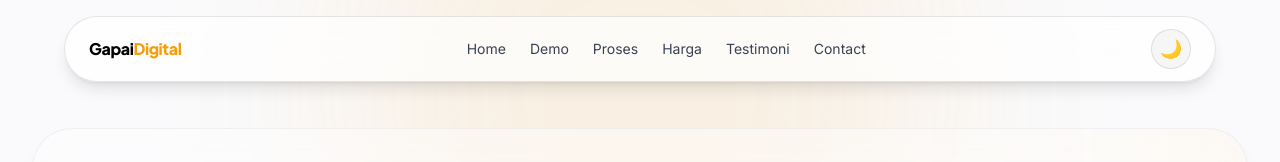
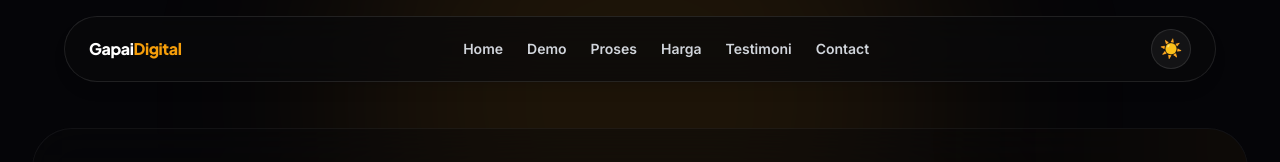
Before and after one commit to rafirachmawan/Rafi-Web-Studio, a React (Vite) app: page / in a window 1280 px wide. Shown: the top 162 px of the page. Built offline with nearby package versions, Linux system fonts and the light colour scheme.

Commit message:
feat: implement responsive navigation component with theme toggle and initial dark mode support

```diff
--- a/index.html
+++ b/index.html
@@ -1,10 +1,20 @@
 <!doctype html>
-<html lang="en">
+<html lang="en" class="dark">
   <head>
     <meta charset="UTF-8" />
     <link rel="icon" type="image/png" href="/favicon.png" />
     <meta name="viewport" content="width=device-width, initial-scale=1.0" />
     <title>GapaiDigital | Solusi Digitalisasi Bisnis & Startup Anda</title>
+    <script>
+      (function() {
+        const theme = localStorage.getItem("theme");
+        if (theme === "light") {
+          document.documentElement.classList.remove("dark");
+        } else {
+          document.documentElement.classList.add("dark");
+        }
+      })();
+    </script>
   </head>
   <body>
     <div id="root"></div>
--- a/src/components/common/Navbar.jsx
+++ b/src/components/common/Navbar.jsx
@@ -1,10 +1,14 @@
-import { useEffect, useState } from "react";
-
+import { useEffect, useState, useRef } from "react";
+import { Menu, X } from "lucide-react";
+import { AnimatePresence, motion } from "framer-motion";
 
 export default function Navbar() {
   const [darkMode, setDarkMode] = useState(() => {
-    return localStorage.getItem("theme") === "dark";
+    const saved = localStorage.getItem("theme");
+    return saved ? saved === "dark" : true;
   });
+  const [mobileMenuOpen, setMobileMenuOpen] = useState(false);
+  const navRef = useRef(null);
 
   useEffect(() => {
     if (darkMode) {
@@ -16,51 +20,105 @@ export default function Navbar() {
     }
   }, [darkMode]);
 
+  // Close mobile menu when clicking outside
+  useEffect(() => {
+    function handleClickOutside(event) {
+      if (navRef.current && !navRef.current.contains(event.target)) {
+        setMobileMenuOpen(false);
+      }
+    }
+    if (mobileMenuOpen) {
+      document.addEventListener("mousedown", handleClickOutside);
+      document.addEventListener("touchstart", handleClickOutside);
+    }
+    return () => {
+      document.removeEventListener("mousedown", handleClickOutside);
+      document.removeEventListener("touchstart", handleClickOutside);
+    };
+  }, [mobileMenuOpen]);
+
+  // Close mobile menu on window resize to desktop
+  useEffect(() => {
+    function handleResize() {
+      if (window.innerWidth >= 768) {
+        setMobileMenuOpen(false);
+      }
+    }
+    window.addEventListener("resize", handleResize);
+    return () => window.removeEventListener("resize", handleResize);
+  }, []);
+
+  const navLinks = [
+    { label: "Home", href: "#home" },
+    { label: "Demo", href: "#demo" },
+    { label: "Proses", href: "#proses" },
+    { label: "Harga", href: "#harga" },
+    { label: "Testimoni", href: "#testimoni" },
+    { label: "Contact", href: "#contact" }
+  ];
+
   return (
-    <div className="fixed top-4 left-1/2 -translate-x-1/2 z-50 w-[92%] max-w-6xl">
-      <div className="backdrop-blur-xl bg-white/70 dark:bg-white/5 border border-black/10 dark:border-white/10 rounded-full px-4 md:px-6 py-3 flex justify-between items-center shadow-lg transition-colors duration-300">
+    <div ref={navRef} className="fixed top-4 left-1/2 -translate-x-1/2 z-50 w-[92%] max-w-6xl flex flex-col gap-2">
+      {/* MAIN BAR */}
+      <div className="backdrop-blur-xl bg-white/70 dark:bg-zinc-950/70 border border-black/10 dark:border-white/10 rounded-full px-4 md:px-6 py-3 flex justify-between items-center shadow-lg transition-colors duration-300">
         <h1 className="font-heading font-extrabold text-base tracking-tight text-black dark:text-white">
           Gapai<span className="text-amber-500">Digital</span>
         </h1>
 
         {/* MENU */}
-        <div className="hidden md:flex gap-6 text-sm text-gray-700 dark:text-gray-300">
-          <a href="#home" className="hover:text-amber-400 transition">
-            Home
-          </a>
-
-          <a href="#demo" className="hover:text-amber-400 transition">
-            Demo
-          </a>
-
-          <a href="#proses" className="hover:text-amber-400 transition">
-            Proses
-          </a>
-
-          <a href="#harga" className="hover:text-amber-400 transition">
-            Harga
-          </a>
-
-          <a href="#testimoni" className="hover:text-amber-400 transition">
-            Testimoni
-          </a>
-
-          <a href="#contact" className="hover:text-amber-400 transition">
-            Contact
-          </a>
+        <div className="hidden md:flex gap-6 text-sm text-gray-700 dark:text-gray-300 font-semibold">
+          {navLinks.map((link) => (
+            <a key={link.label} href={link.href} className="hover:text-amber-400 transition">
+              {link.label}
+            </a>
+          ))}
         </div>
 
         {/* RIGHT SECTION */}
-        <div className="flex items-center gap-3">
+        <div className="flex items-center gap-2">
           {/* THEME TOGGLE */}
           <button
             onClick={() => setDarkMode(!darkMode)}
             className="w-10 h-10 rounded-full border border-black/10 dark:border-white/10 bg-black/[0.03] dark:bg-white/[0.05] flex items-center justify-center text-lg transition hover:scale-105"
+            aria-label="Toggle dark mode"
           >
             {darkMode ? "☀️" : "🌙"}
           </button>
+
+          {/* HAMBURGER TOGGLE */}
+          <button
+            onClick={() => setMobileMenuOpen(!mobileMenuOpen)}
+            className="w-10 h-10 rounded-full border border-black/10 dark:border-white/10 bg-black/[0.03] dark:bg-white/[0.05] flex items-center justify-center text-zinc-700 dark:text-zinc-300 md:hidden transition hover:scale-105"
+            aria-label="Toggle menu"
+          >
+            {mobileMenuOpen ? <X size={18} /> : <Menu size={18} />}
+          </button>
         </div>
       </div>
+
+      {/* MOBILE DROPDOWN */}
+      <AnimatePresence>
+        {mobileMenuOpen && (
+          <motion.div
+            initial={{ opacity: 0, y: -10 }}
+            animate={{ opacity: 1, y: 0 }}
+            exit={{ opacity: 0, y: -10 }}
+            transition={{ duration: 0.2 }}
+            className="md:hidden w-full backdrop-blur-xl bg-white/95 dark:bg-zinc-950/95 border border-black/10 dark:border-white/10 rounded-3xl p-4 shadow-xl flex flex-col gap-1 z-40"
+          >
+            {navLinks.map((link) => (
+              <a
+                key={link.label}
+                href={link.href}
+                onClick={() => setMobileMenuOpen(false)}
+                className="px-4 py-2.5 text-sm font-semibold text-gray-700 dark:text-gray-300 hover:text-amber-500 dark:hover:text-amber-400 hover:bg-black/[0.02] dark:hover:bg-white/[0.02] rounded-xl transition"
+              >
+                {link.label}
+              </a>
+            ))}
+          </motion.div>
+        )}
+      </AnimatePresence>
     </div>
   );
 }
```
